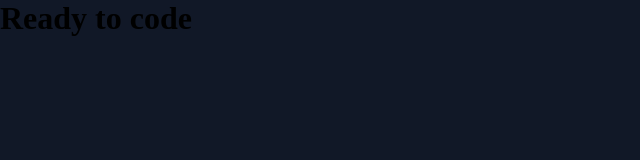
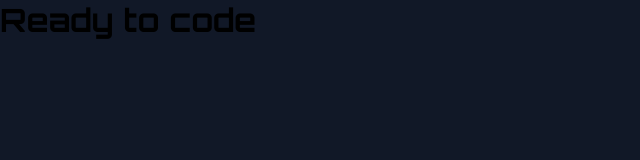
Before and after one commit to Guilherme-Silva0/GHash, a React (Vite) app: page / in a window 1280 px wide. Shown: the top 160 px of the page, without its empty margins (0-640 px from the left). Built offline with nearby package versions, Linux system fonts and the light colour scheme.

Commit message:
Adicionando fonte globalmente

```diff
--- a/src/index.css
+++ b/src/index.css
@@ -2,6 +2,7 @@
   margin: 0;
   padding: 0;
   box-sizing: border-box;
+  font-family: "Orbitron", sans-serif;
 }
 
 body {
```
